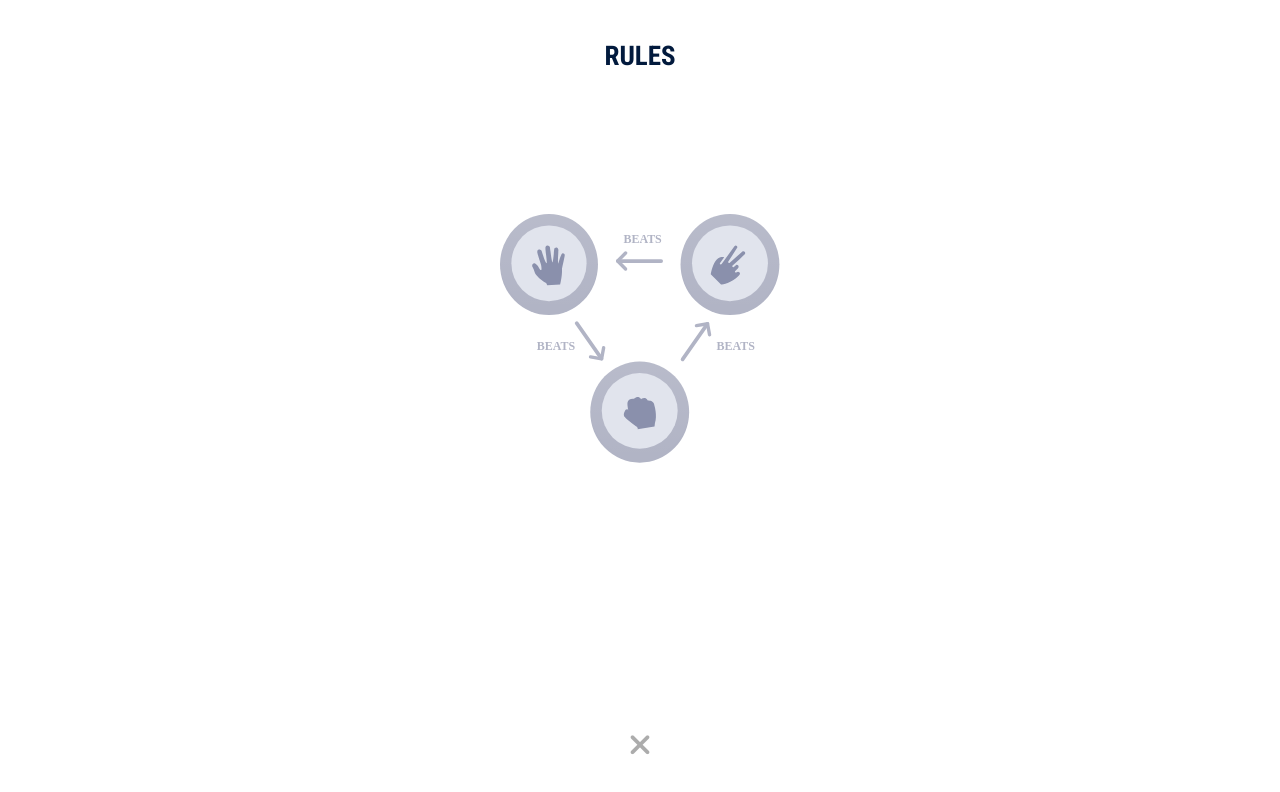
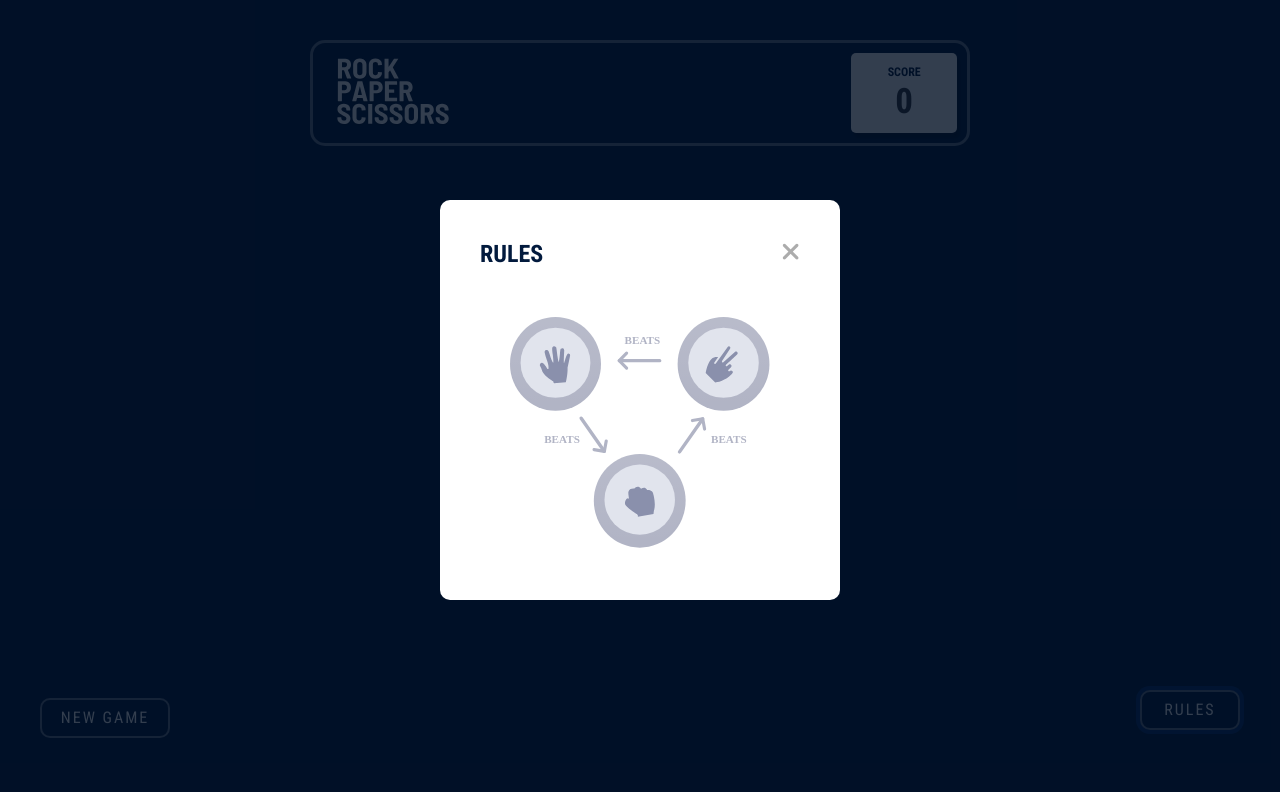
Before and after one commit to yashjangir1/Rock-paper-scissors-game, a plain HTML site: page index.html in a window 1280 px wide. Both pictures are taken after a click on the button "RULES". Drawn offline with nearby package versions, Linux system fonts and the light colour scheme.

Commit message:
Completed Design

```diff
--- a/css/style.css
+++ b/css/style.css
@@ -38,6 +38,56 @@ body{
     font-size: 30px;
     margin-top: auto;
     color: rgb(172, 172, 172)
+}
+
+.rules-md-container{
+    position: absolute;
+    top: 0px;
+    left: 0px;
+    min-height: 100%;
+    width: 100%;
+    background-color: rgb(1, 14, 34, 0.8);
+}
+
+.rules-md-main-container{
+    display: flex;
+    flex-direction: column;
+    position: absolute;
+    background-color: #ffffff;
+    border-radius: 10px;
+    left: 50%;
+    top: 50%;
+    transform: translate(-50%, -50%);
+    height: 400px;
+    width: 400px;
+    padding: 40px;
+}
+
+.rules-heading-close-icon{
+    display: flex;
+    flex-direction: row;
+    justify-content: space-between;
+}
+
+.cross-button-md{
+    display: block;
+    text-align: center;
+    font-size: 25px;
+    color: rgb(172, 172, 172)
+}
+
+.rules-heading-md{
+    font-family: "Roboto Condensed";
+    font-size: 24px;
+    font-weight: 700;
+    text-transform: uppercase;
+    color: #021a3d;
+}
+
+.rules-md-image{
+    width: 260px;
+    align-self: center;
+    margin-top: 40px;
 }
 
 .main-container{
@@ -136,14 +186,31 @@ body{
     height: 40px;
 }
 
+.buttons-container{
+    flex-direction: row;
+    justify-content: space-between;
+}
+
+.reset-button{
+    border: 2px solid rgb(255,255,255, 0.4);
+    font-family: "Roboto Condensed";
+    color: #ffffff;
+    font-size: 16px;
+    text-transform: uppercase;
+    letter-spacing: 2px;
+    width: 130px;
+    align-self: center;
+    border-radius: 10px;
+}
+
 .rules-button{
     border: 2px solid rgb(255,255,255, 0.4);
     font-family: "Roboto Condensed";
     color: #ffffff;
-    font-size: 20px;
+    font-size: 16px;
     text-transform: uppercase;
     letter-spacing: 2px;
-    width: 140px;
+    width: 100px;
     align-self: center;
     margin-top: 30px;
     border-radius: 10px;
@@ -327,11 +394,20 @@ body{
     .picked-heading{
         order: -1;
         font-size: 16px;
+        text-align: center;
     }
 
     .house-choice-container{
         align-self: center;
         margin-left: 80px;
+    }
+
+    .house-loading-choice-container{
+        width: 100%;
+    }
+
+    .house-picked-choice-container{
+        width: 100%;
     }
 
     .house-picking-choice-container{
@@ -354,6 +430,11 @@ body{
         margin-top: 20px;
     }
 
+    .result-choice-container{
+        width: 100%;
+        flex-wrap: nowrap;
+    }
+
     .result-display-md-devices{
         margin-left: 30px;
         margin-right: 30px;
--- a/index.html
+++ b/index.html
@@ -14,14 +14,14 @@
             <img class = "logo" src="./images/logo.svg" alt="">
             <div class="score-container d-flex flex-column justify-content-center col-4 col-md-2">
                 <p class="score-title text-center">SCORE</p>
-                <h1 class="score text-center" id = "score">0</h1>
+                <h1 class="score text-center" id = "score"></h1>
             </div>
         </div>
         <div class="main-content d-flex flex-column justify-content-between" id = "mainContent">
 
             <!-- ####### CHOICE CHOOSING WINDOW ######## -->
 
-            <div class="images-to-choose-container d-flex flex-row d-none" id = "toChooseWindow">
+            <div class="images-to-choose-container d-flex flex-row" id = "toChooseWindow">
                 <div class="top-2-images d-flex flex-row">
                     <div class="image-container paper-image-container d-flex flex-column justify-content-center" id = "paper">
                         <img class = "image" src="./images/icon-paper.svg" alt="">
@@ -71,7 +71,7 @@
 
             <!-- ############ RESULT ############ -->
 
-            <div class="result-container d-flex flex-column" id = "resultWindow">
+            <div class="result-container d-flex flex-column d-none" id = "resultWindow">
                 <div class="result-choice-container d-flex flex-row">
                     <div class="result--image-and-heading d-flex flex-column">
                         <div class="image-container my-choice-md-devices my-result-choice-container paper-image-container d-flex flex-column justify-content-center" id = "myResultChoice">
@@ -83,7 +83,7 @@
                         <h1 class="result" id = "result">YOU WIN</h1>
                         <button class="btn play-again-button" id = "playAgainButton">Play Again</button>
                     </div>
-                    <div class="result--image-and-heading  d-flex flex-column">
+                    <div class="result--image-and-heading d-flex flex-column">
                         <div class="image-container my-choice-md-devices my-choice-container paper-image-container d-flex flex-column justify-content-center" id = "houseResultChoice">
                             <img id = "houseResultChoiceImage" class = "image" src="./images/icon-paper.svg" alt="">
                         </div>
@@ -96,7 +96,10 @@
                 </div>
             </div>
 
-            <button class="btn rules-button" id = "rulesButton">Rules</button>
+            <div class="buttons-container d-flex">
+                <button class="btn reset-button" id = "resetButton">New Game</button>
+                <button class="btn rules-button" id = "rulesButton">Rules</button>
+            </div>
         </div>
     </div>
     <script src="https://cdn.jsdelivr.net/npm/bootstrap@5.0.2/dist/js/bootstrap.bundle.min.js" integrity="sha384-MrcW6ZMFYlzcLA8Nl+NtUVF0sA7MsXsP1UyJoMp4YLEuNSfAP+JcXn/tWtIaxVXM" crossorigin="anonymous"></script>
--- a/javascript/index.js
+++ b/javascript/index.js
@@ -2,8 +2,34 @@ let rulesButtonEl = document.getElementById("rulesButton")
 let mainContainerEl = document.getElementById('mainContainer')
 let mainContentEl = document.getElementById("mainContent")
 let scoreCardEl = document.getElementById("scoreCard")
+let scoreEl = document.getElementById("score")
+
+let resetButtonEl = document.getElementById("resetButton")
+
+let score
+
+if(localStorage.getItem('score') === null){
+    score = 0;
+    localStorage.setItem('score', score)
+}
+
+score = localStorage.getItem('score')
+scoreEl.textContent = score;
+
+
+resetButtonEl.onclick = function(){
+    score = 0
+    localStorage.setItem('score',score)
+    scoreEl.textContent = score;
+}
+
+score = parseInt(localStorage.getItem('score'))
+scoreEl.textContent = score
 
 rulesButtonEl.onclick = function(){
+    let x = window.matchMedia("(max-width: 767px)")
+
+    if(x.matches){
         mainContainerEl.classList.add("d-none")
 
         let rulesContainer = document.createElement('div')
@@ -32,9 +58,39 @@ rulesButtonEl.onclick = function(){
             rulesContainer.classList.add("d-none")
         })
     }
+    else{
+        let rulesmdContainer = document.createElement('div')
+        rulesmdContainer.classList.add("rules-md-container")
+        document.querySelector('body').appendChild(rulesmdContainer)
 
-let scoreEl = document.getElementById("score")
-let score = 0;
+        let rulesmdMainContainerEl = document.createElement("div")
+        rulesmdMainContainerEl.classList.add("rules-md-main-container")
+        rulesmdContainer.appendChild(rulesmdMainContainerEl)
+
+        rulesHeadingAndCloseIcon = document.createElement("div")
+        rulesHeadingAndCloseIcon.classList.add("rules-heading-close-icon")
+        rulesmdMainContainerEl.appendChild(rulesHeadingAndCloseIcon)
+
+        rulesHeadingEl = document.createElement('h1')
+        rulesHeadingAndCloseIcon.appendChild(rulesHeadingEl)
+        rulesHeadingEl.classList.add("rules-heading-md")
+        rulesHeadingEl.textContent = "Rules"
+
+        let closeButtonEl = document.createElement("i")
+        closeButtonEl.classList.add("fa-solid", "fa-xmark", "cross-button-md")
+        closeButtonEl.id = "closeButton"
+        rulesHeadingAndCloseIcon.appendChild(closeButtonEl)
+
+        let rulesImageEl = document.createElement("img")
+        rulesImageEl.src = "./images/image-rules.svg"
+        rulesImageEl.classList.add("rules-md-image")
+        rulesmdMainContainerEl.appendChild(rulesImageEl)
+
+        closeButtonEl.addEventListener("click", function(){
+            rulesmdContainer.classList.add("d-none")
+        })
+    }
+}
 
 let toChooseWindowEl = document.getElementById("toChooseWindow")
 let paperEl = document.getElementById("paper")
@@ -105,6 +161,8 @@ paperEl.addEventListener("click", function(){
 
                 resultEl.textContent = "Draw"
 
+                playAgainButtonEl.style.color = "#021a3d"
+
                 loadedChoiceWindowEl.classList.add('d-none')
                 resultWindowEl.classList.remove("d-none")
 
@@ -138,6 +196,8 @@ paperEl.addEventListener("click", function(){
                 houseResultChoiceEl.classList.remove("paper-image-container")
 
                 resultEl.textContent = "You Lose"
+
+                playAgainButtonEl.style.color = "#ed0937"
 
                 loadedChoiceWindowEl.classList.add('d-none')
                 resultWindowEl.classList.remove("d-none")
@@ -173,10 +233,14 @@ paperEl.addEventListener("click", function(){
 
                 resultEl.textContent = "You Win"
 
+                playAgainButtonEl.style.color = "#021a3d"
+
                 loadedChoiceWindowEl.classList.add('d-none')
                 resultWindowEl.classList.remove("d-none")
 
                 score += 1
+                localStorage.setItem('score', score)
+
                 scoreEl.textContent = score
 
             }, 300)
@@ -222,10 +286,14 @@ scissorEl.addEventListener("click", function(){
 
                 resultEl.textContent = "You Win"
 
+                playAgainButtonEl.style.color = "#021a3d"
+
                 loadedChoiceWindowEl.classList.add('d-none')
                 resultWindowEl.classList.remove("d-none")
 
                 score += 1
+                localStorage.setItem('score', score)
+
                 scoreEl.textContent = score
 
             }, 300)
@@ -256,6 +324,8 @@ scissorEl.addEventListener("click", function(){
                 houseResultChoiceEl.classList.remove("paper-image-container")
 
                 resultEl.textContent = "Draw"
+
+                playAgainButtonEl.style.color = "#021a3d"
 
                 loadedChoiceWindowEl.classList.add('d-none')
                 resultWindowEl.classList.remove("d-none")
@@ -290,6 +360,8 @@ scissorEl.addEventListener("click", function(){
                 houseResultChoiceEl.classList.remove("paper-image-container")
 
                 resultEl.textContent = "You Lose"
+
+                playAgainButtonEl.style.color = "#ed0937"
 
                 loadedChoiceWindowEl.classList.add('d-none')
                 resultWindowEl.classList.remove("d-none")
@@ -339,6 +411,8 @@ rockEl.addEventListener("click", function(){
 
                 resultEl.textContent = "You Lose"
 
+                playAgainButtonEl.style.color = "#ed0937"
+
                 loadedChoiceWindowEl.classList.add('d-none')
                 resultWindowEl.classList.remove("d-none")
 
@@ -373,10 +447,13 @@ rockEl.addEventListener("click", function(){
 
                 resultEl.textContent = "You Win"
 
+                playAgainButtonEl.style.color = "#021a3d"
+
                 loadedChoiceWindowEl.classList.add('d-none')
                 resultWindowEl.classList.remove("d-none")
 
                 score += 1
+                localStorage.setItem('score', score)
                 scoreEl.textContent = score
 
             }, 300)
@@ -408,6 +485,8 @@ rockEl.addEventListener("click", function(){
 
                 resultEl.textContent = "Draw"
 
+                playAgainButtonEl.style.color = "#021a3d"
+
                 loadedChoiceWindowEl.classList.add('d-none')
                 resultWindowEl.classList.remove("d-none")
 
```
Lines whose indentation alone changed are shown as unchanged.
